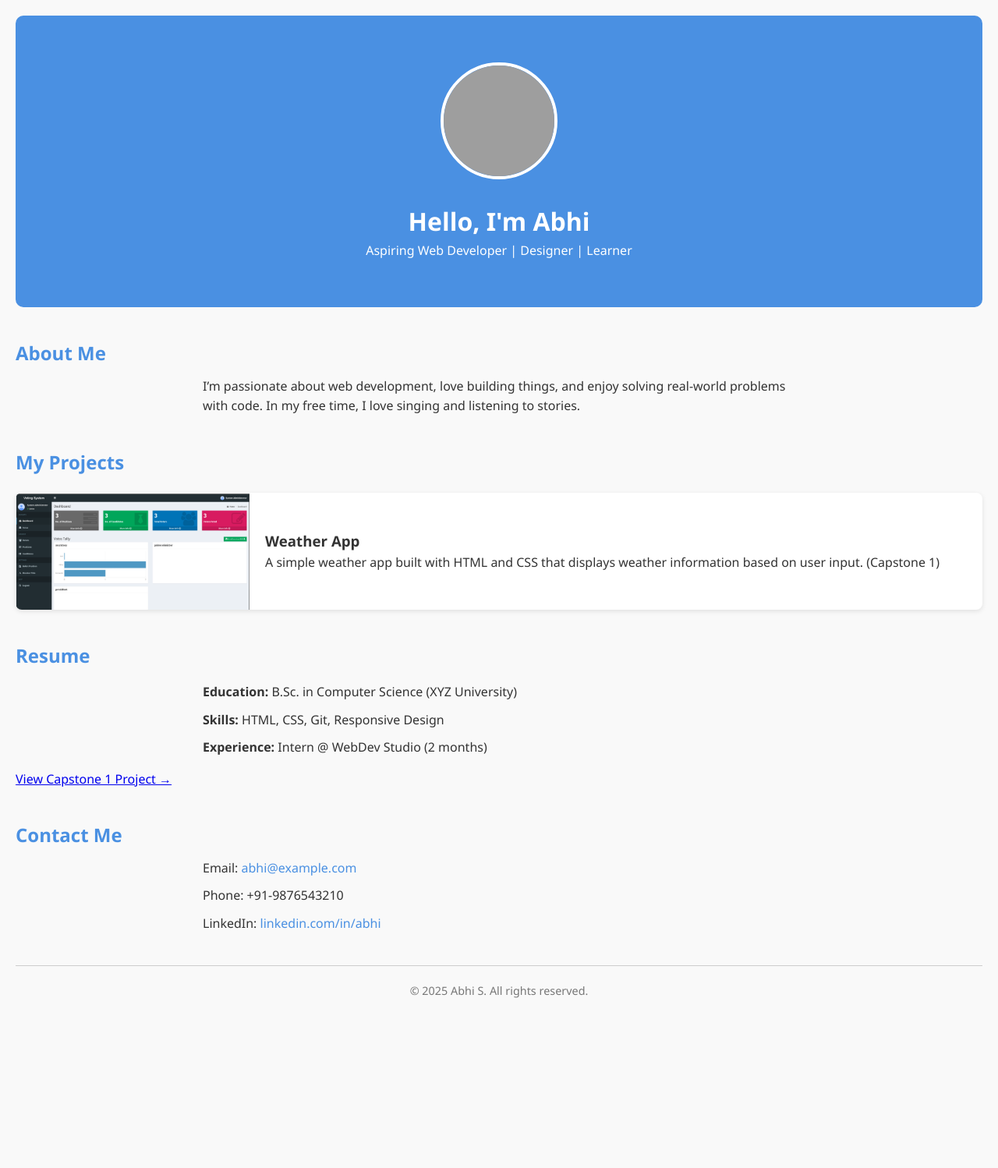
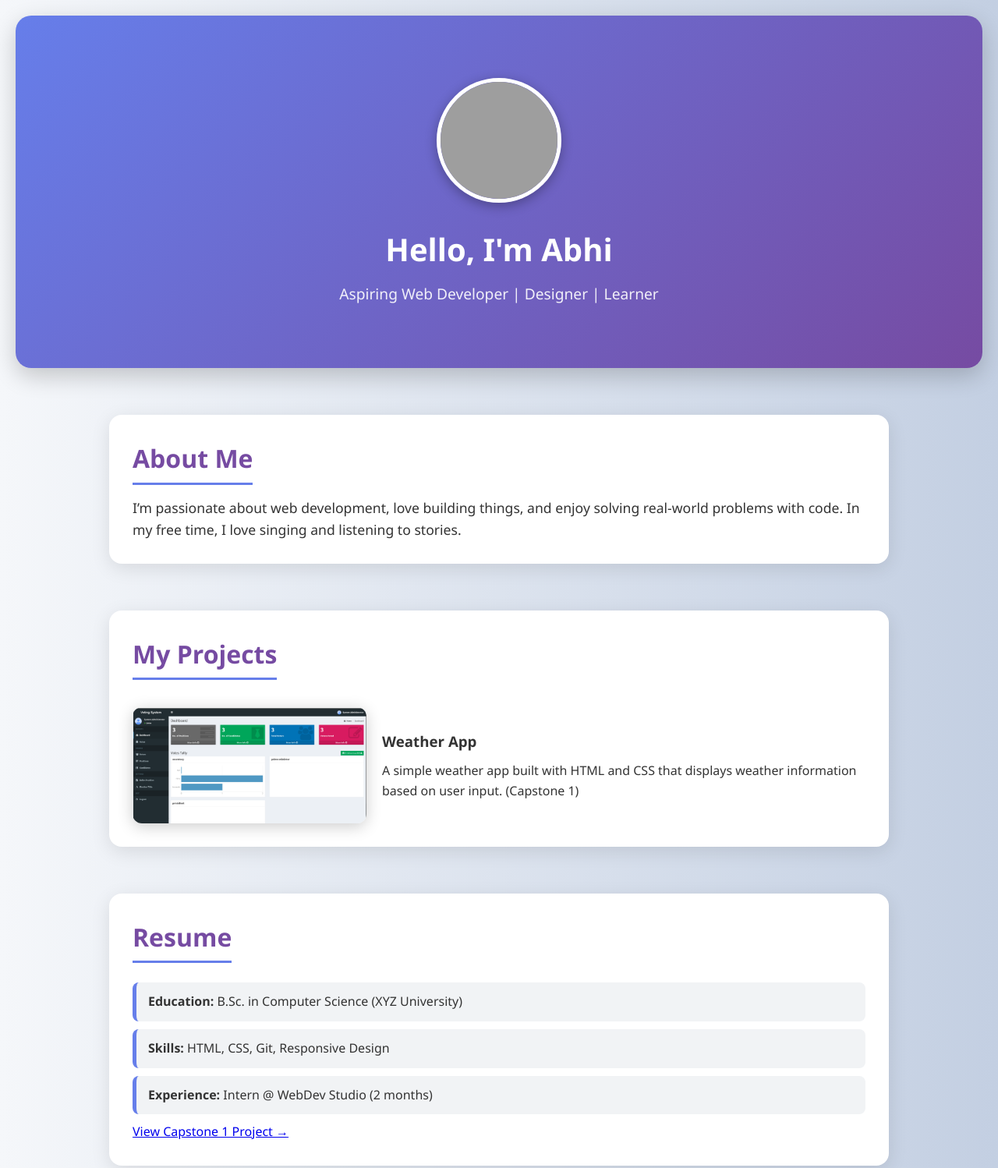
Before and after one commit to Abhishankar-2004/webProjectsUdemy, a plain HTML site: page 12/CapestoneProj/index.html in a window 1280 px wide. Shown: the top 1498 px of the page at 78% size. Before the commit the page ends 1302 px from the top, so only its background shows below. Drawn offline with Linux system fonts and the light colour scheme; grey boxes are pictures that could not be loaded.

```diff
--- a/12/CapestoneProj/style.css
+++ b/12/CapestoneProj/style.css
@@ -1,100 +1,147 @@
-/* Reset default browser styles */
+/* Reset and base setup */
 * {
   margin: 0;
   padding: 0;
   box-sizing: border-box;
 }
 
-/* Base styles */
+html {
+  scroll-behavior: smooth;
+}
+
 body {
   font-family: 'Segoe UI', sans-serif;
+  background: linear-gradient(to right, #f5f7fa, #c3cfe2);
+  color: #333;
   line-height: 1.6;
-  color: #333;
-  background-color: #f9f9f9;
-  padding: 20px;
+  padding: 0 20px;
 }
 
 /* Hero Section */
 .hero {
   text-align: center;
-  background-color: #4a90e2;
+  padding: 80px 20px;
+  background: linear-gradient(135deg, #667eea, #764ba2);
   color: white;
-  padding: 60px 20px;
-  border-radius: 10px;
+  border-radius: 20px;
+  margin-top: 20px;
+  box-shadow: 0 10px 30px rgba(0, 0, 0, 0.2);
 }
 
 .hero .profile-pic {
-  width: 150px;
-  height: 150px;
+  width: 160px;
+  height: 160px;
   border-radius: 50%;
+  border: 5px solid white;
   object-fit: cover;
   margin-bottom: 20px;
-  border: 4px solid white;
+  box-shadow: 0 4px 15px rgba(0, 0, 0, 0.3);
 }
 
-/* Sections */
+.hero h1 {
+  font-size: 2.5rem;
+  margin-bottom: 10px;
+}
+
+.hero p {
+  font-size: 1.2rem;
+  opacity: 0.9;
+}
+
+/* Section Styling */
 section {
-  margin: 40px 0;
+  margin: 60px auto;
+  max-width: 1000px;
+  padding: 30px;
+  background: white;
+  border-radius: 16px;
+  box-shadow: 0 6px 24px rgba(0, 0, 0, 0.1);
 }
 
 h2 {
-  margin-bottom: 10px;
-  color: #4a90e2;
+  color: #764ba2;
+  font-size: 2rem;
+  margin-bottom: 15px;
+  border-bottom: 3px solid #667eea;
+  display: inline-block;
+  padding-bottom: 5px;
 }
 
-.about p,
-.resume ul,
-.contact p {
-  max-width: 800px;
-  margin: 10px auto;
-  padding: 0 20px;
+/* About Section */
+.about p {
+  font-size: 1.1rem;
 }
 
-/* Projects */
+/* Projects Section */
 .projects .project {
   display: flex;
   flex-wrap: wrap;
   align-items: center;
+  gap: 20px;
   margin-top: 20px;
-  background-color: #fff;
-  border-radius: 8px;
-  overflow: hidden;
-  box-shadow: 0 2px 6px rgba(0,0,0,0.1);
 }
 
 .projects .project img {
+  max-width: 300px;
   width: 100%;
-  max-width: 300px;
-  height: auto;
+  border-radius: 12px;
+  box-shadow: 0 4px 20px rgba(0, 0, 0, 0.2);
 }
 
 .projects .project div {
-  padding: 20px;
+  flex: 1;
 }
 
-/* Resume List */
+.projects h3 {
+  margin-bottom: 10px;
+  color: #333;
+}
+
+.projects p {
+  font-size: 1rem;
+}
+
+/* Resume Section */
 .resume ul {
-  list-style-type: none;
+  list-style: none;
+  padding: 0;
 }
 
 .resume li {
-  padding: 5px 0;
+  background: #f1f3f5;
+  margin: 10px 0;
+  padding: 12px 15px;
+  border-left: 5px solid #667eea;
+  border-radius: 8px;
 }
 
-/* Contact */
+/* Contact Section */
 .contact a {
-  color: #4a90e2;
+  color: #667eea;
   text-decoration: none;
+  font-weight: bold;
+}
+
+.contact a:hover {
+  text-decoration: underline;
 }
 
 /* Footer */
 footer {
   text-align: center;
-  margin-top: 40px;
-  padding-top: 20px;
-  border-top: 1px solid #ccc;
+  margin-top: 50px;
+  padding: 20px 0;
   font-size: 0.9rem;
-  color: #777;
+  color: #555;
+}
+
+/* Buttons and Links */
+a {
+  transition: all 0.3s ease;
+}
+
+a:hover {
+  color: #764ba2;
 }
 
 /* Responsive Design */
@@ -103,7 +150,11 @@
     flex-direction: column;
   }
 
-  .projects .project img {
-    max-width: 100%;
+  .hero h1 {
+    font-size: 2rem;
+  }
+
+  section {
+    padding: 20px;
   }
 }
```
